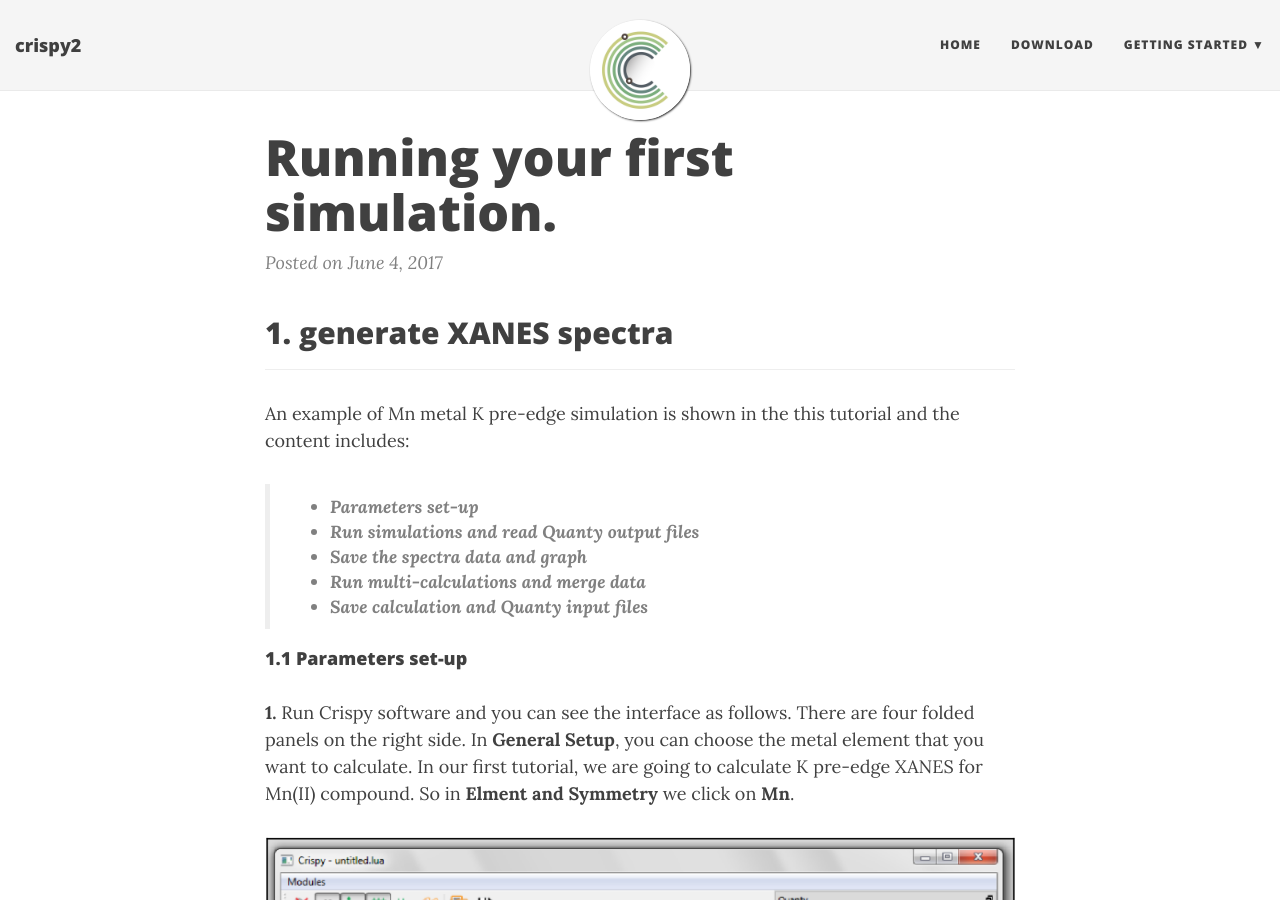
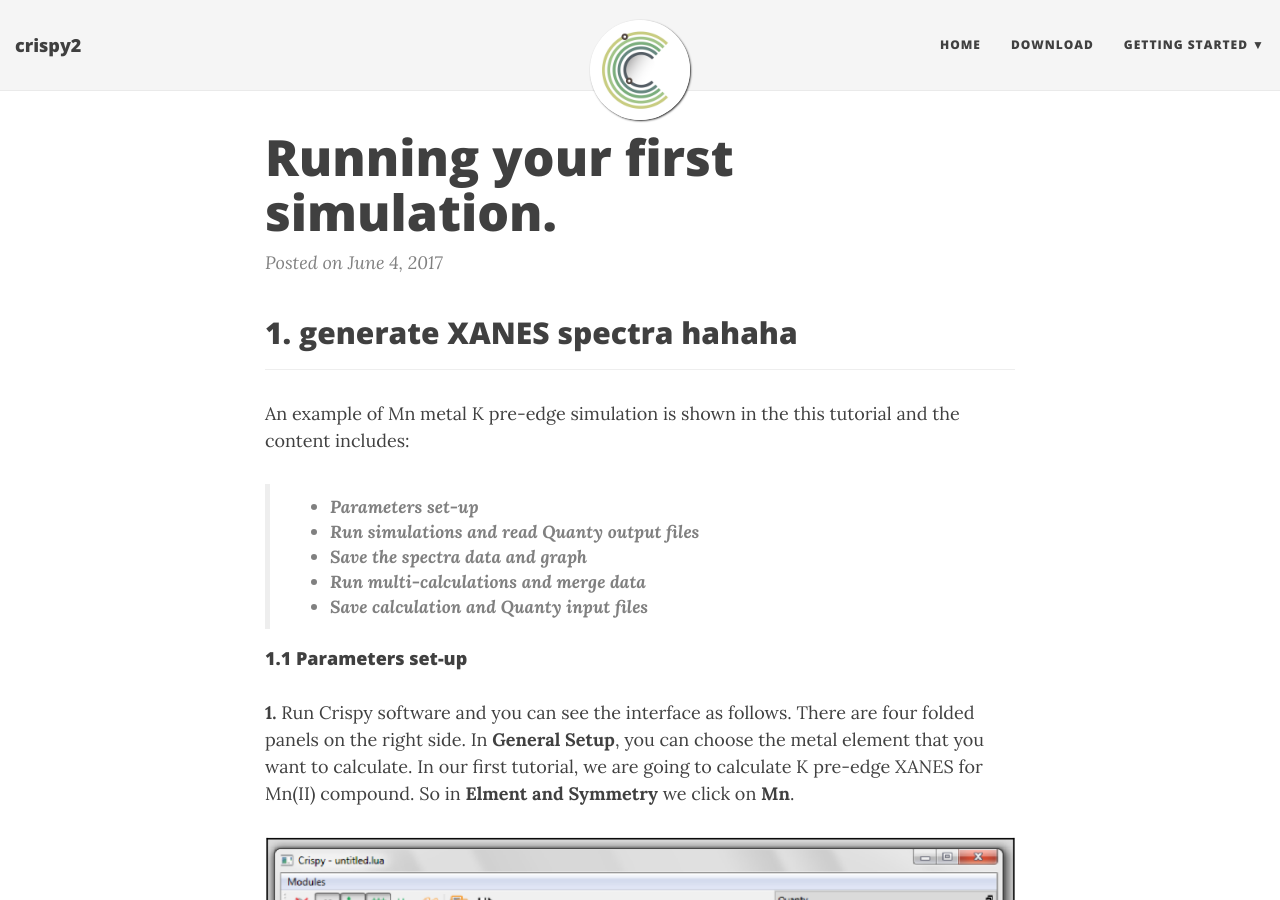
Before and after one commit to Cathyhjj/crispy2, a Jekyll site: the page built from _posts/2017-06-04-running-your-first-simulation.md, in a window 1280 px wide and 900 px high. Built offline with Jekyll 4.4.1, drawn with Linux system fonts in a browser that asks for light colours; nearby versions of some CDN libraries.

Commit message:
Update 2017-06-04-running-your-first-simulation.md

```diff
--- a/_posts/2017-06-04-running-your-first-simulation.md
+++ b/_posts/2017-06-04-running-your-first-simulation.md
@@ -3,7 +3,7 @@ layout: post
 title: Running your first simulation.
 ---
 
-## 1. generate XANES spectra
+## 1. generate XANES spectra hahaha
 ---
 
 An example of Mn metal K pre-edge simulation is shown in the this tutorial and the content includes:
```
